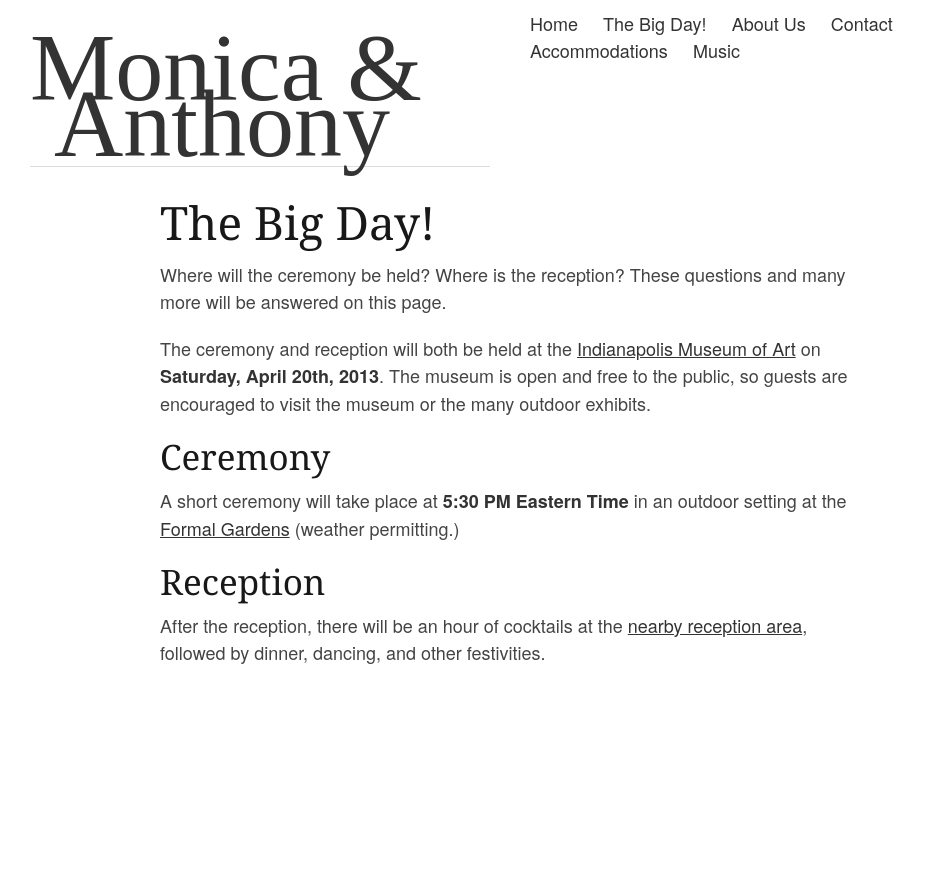
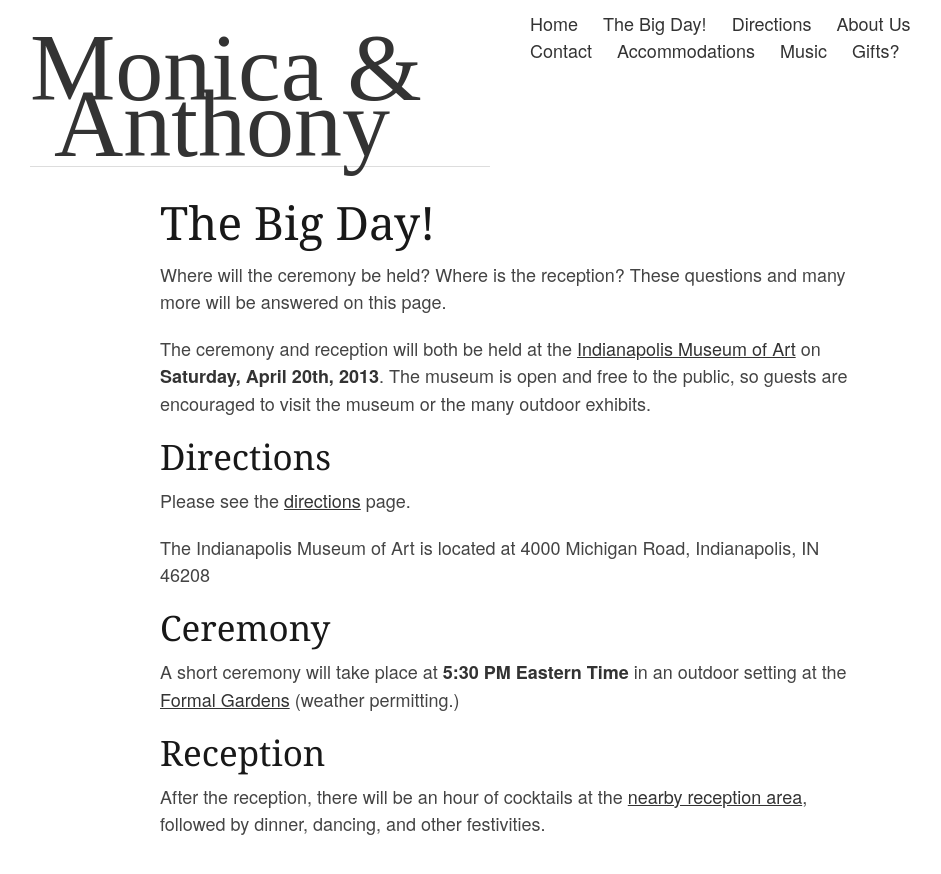
Before and after one commit to panozzaj/wedding-website, a Jekyll site: the page built from wedding/index.md, in a window 1280 px wide. Shown: the top 874 px of the page, without its empty margins (130-1071 px from the left). Built offline with Jekyll 4.4.1, drawn with Linux system fonts in a browser that asks for light colours; some web fonts are replaced; Markdown is read by kramdown in place of the engine named in the settings.

Commit message:
Some more updates.

```diff
--- a/_config.yml
+++ b/_config.yml
@@ -47,6 +47,8 @@ navigation:
   url: /index.html
 - text: The Big Day!
   url: /wedding/index.html
+- text: Directions
+  url: /directions/index.html
 - text: About Us
   url: /about-us/index.html
 - text: Contact
@@ -55,3 +57,5 @@ navigation:
   url: /accommodations/index.html
 - text: Music
   url: /music/index.html
+- text: Gifts?
+  url: /gifts/index.html
--- a/wedding/index.md
+++ b/wedding/index.md
@@ -9,6 +9,12 @@ Where will the ceremony be held? Where is the reception? These questions and man
 
 The ceremony and reception will both be held at the [Indianapolis Museum of Art](https://plus.google.com/115248395655812143119/about?gl=us&hl=en) on **Saturday, April 20th, 2013**. The museum is open and free to the public, so guests are encouraged to visit the museum or the many outdoor exhibits.
 
+## Directions
+
+Please see the [directions](/directions) page.
+
+The Indianapolis Museum of Art is located at 4000 Michigan Road, Indianapolis, IN 46208
+
 ## Ceremony
 A short ceremony will take place at **5:30 PM Eastern Time** in an outdoor setting at the [Formal Gardens](http://www.imamuseum.org/about/facility-rentals/event-spaces/formal-garden) (weather permitting.)
 
```
Also changed, not shown: contact/index.md (+0 -5 lines), directions/index.md (added, +28 -0 lines), gifts/index.md (added, +13 -0 lines).
